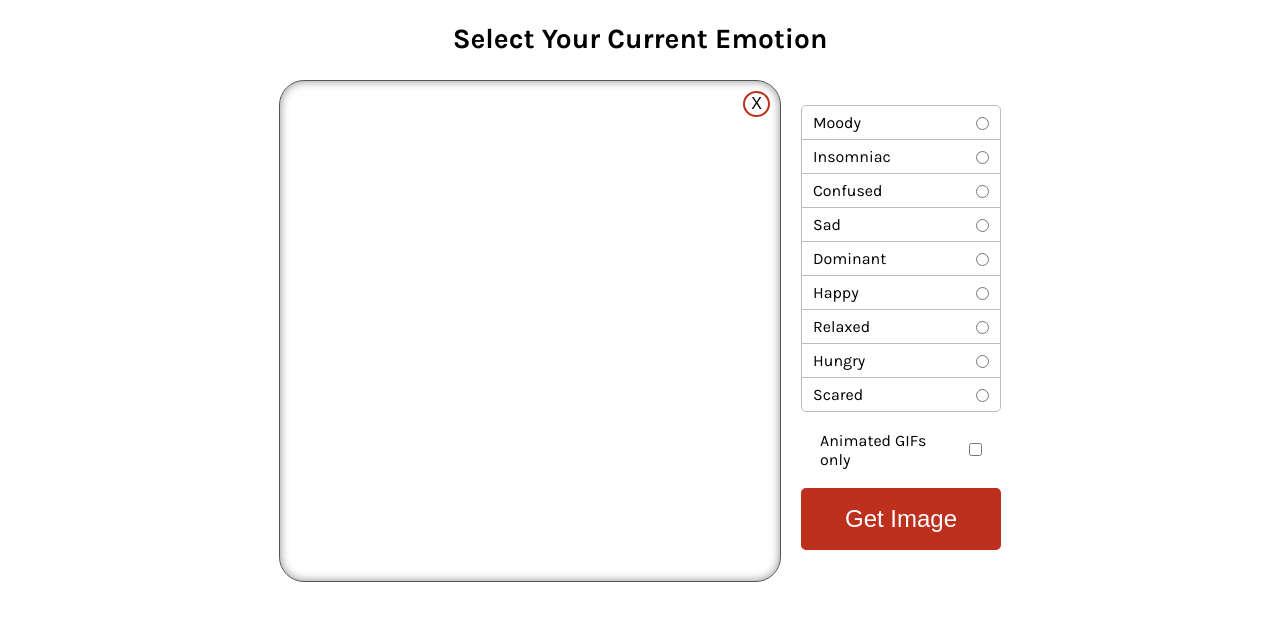
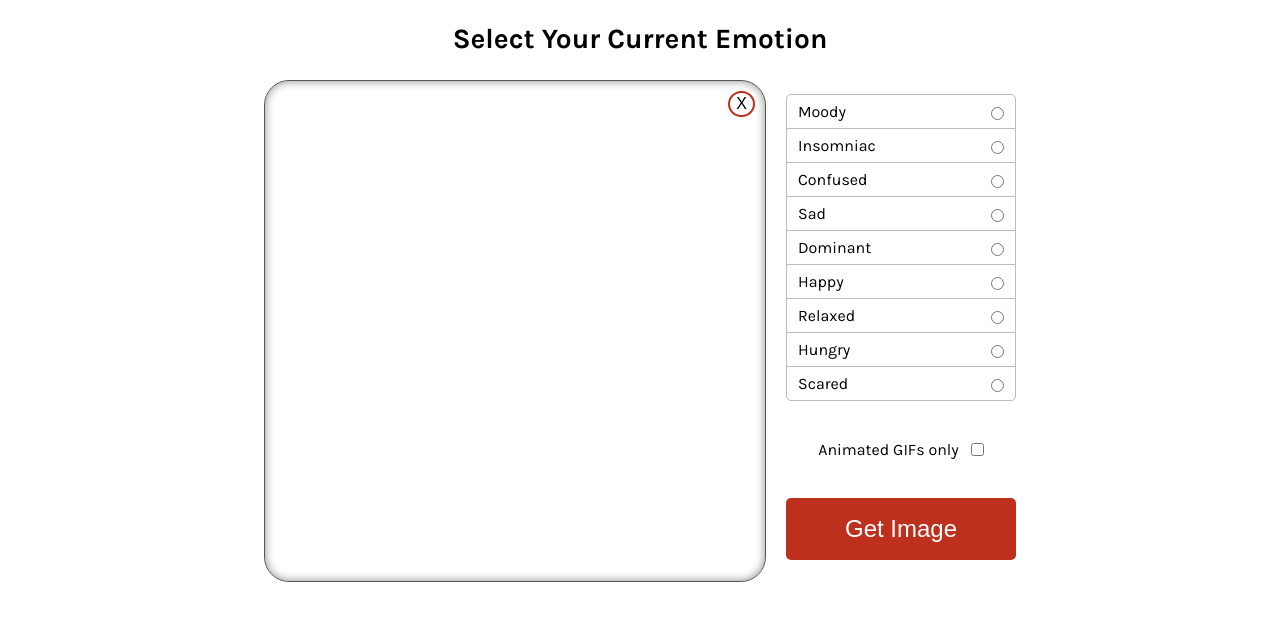
Before and after one commit to rrocker89437/Meme-Picker, a plain HTML site: page index.html in a window 1280 px wide. Shown: the part 98-718 px from the top of the page. Drawn offline with Linux system fonts and the light colour scheme.

Commit message:
Update style.css

```diff
--- a/style.css
+++ b/style.css
@@ -143,8 +143,10 @@ main {
     .controls-container {
       display: flex;
       flex-direction: column;
-      /* margin: 0 auto; */
-      width: 200px;
+      justify-content: center;
+      gap: 20px;
+      width: 230px;
+      height: 500px;
 
       .emotion-radios {
         display: flex;
@@ -190,6 +192,7 @@ main {
         &:hover {
           background-color: var(--bg-transparent);
           border: 2px solid var(--bg-tertiary);
+          box-shadow: inset 0 0 10px rgba(0, 0, 0, 0.452);
           color: var(--clr-black);
         }
       }
```
